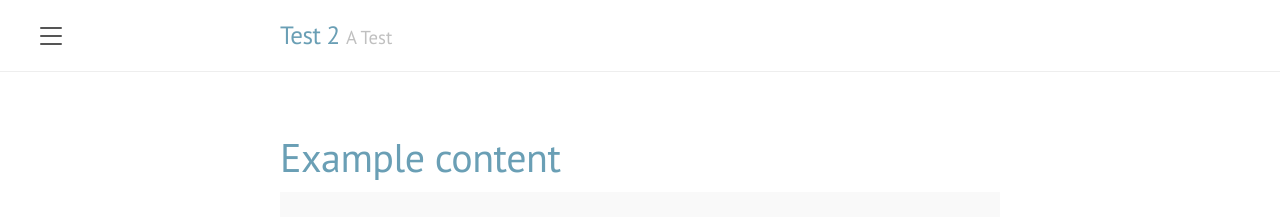
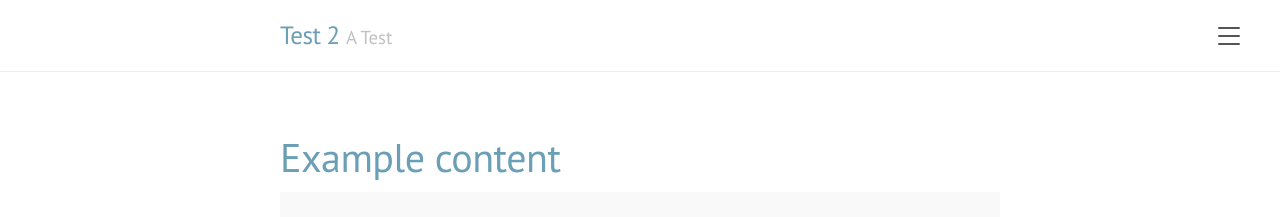
Before and after one commit to UMproj/T2, a Jekyll site: the page built from index.html, in a window 1280 px wide. Shown: the top 217 px of the page. Built offline with Jekyll 4.4.1, drawn with Linux system fonts in a browser that asks for light colours; the list of posts is cut into pages by our own code.

Commit message:
Update default.html

```diff
--- a/_layouts/default.html
+++ b/_layouts/default.html
@@ -3,7 +3,7 @@
 
   {% include head.html %}
 
-  <body class="theme-base-0d theme-base-08">
+  <body class="theme-base-0d layout-reverse">
 
     {% include sidebar.html %}
 
```
